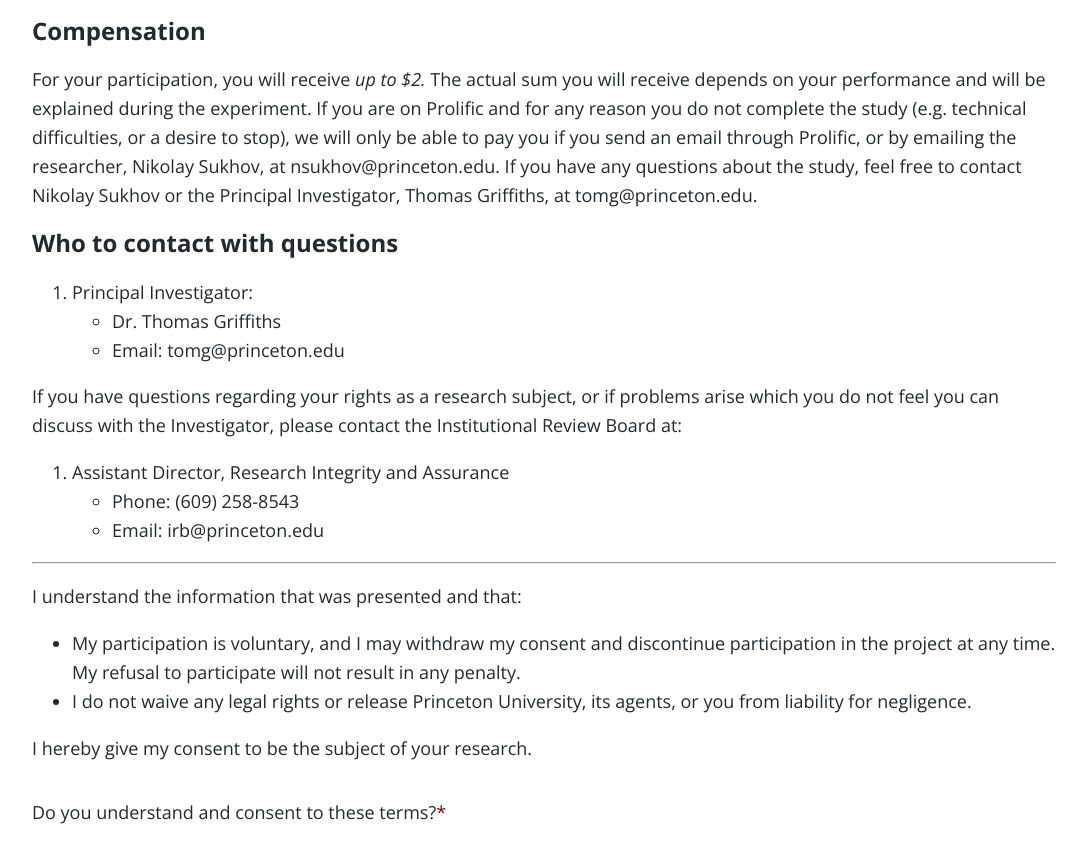
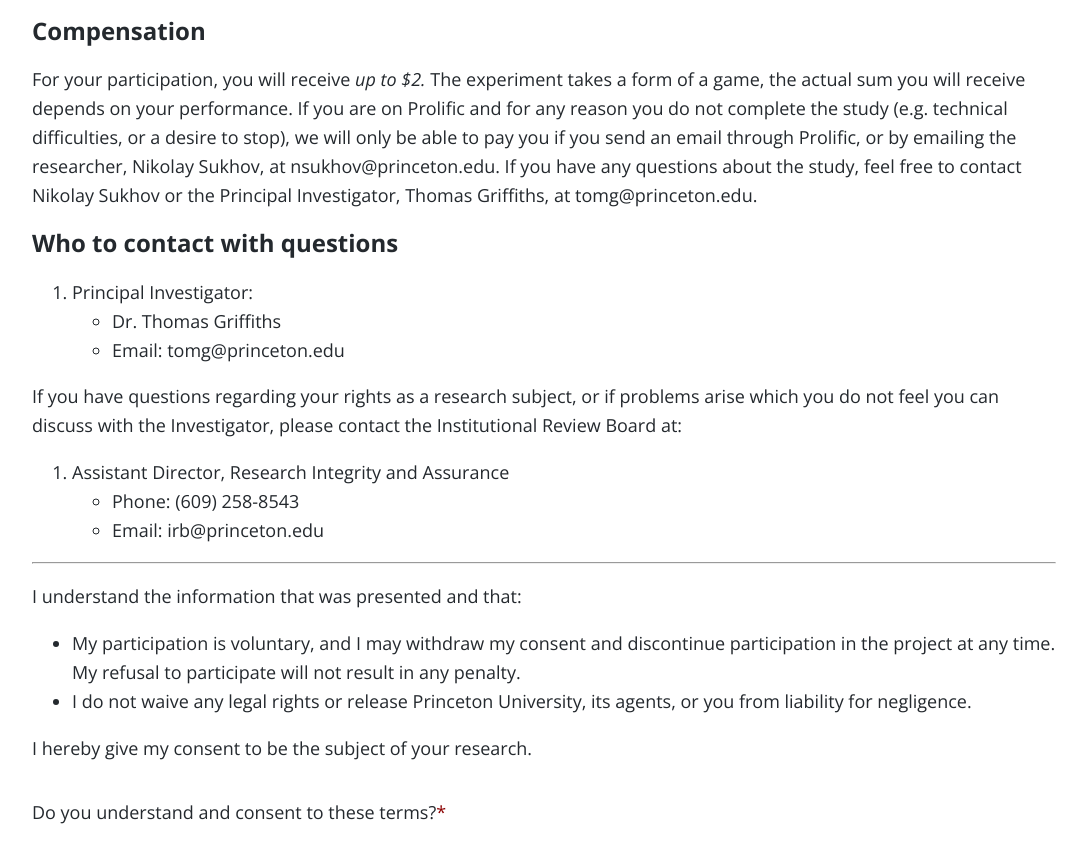
Before and after one commit to sukhovn/Optimal-stopping, a website: page consent.html in a window 1280 px wide. Shown: the part 1298-2143 px from the top of the page, without its empty margins (96-1183 px from the left). Drawn offline with nearby package versions, Linux system fonts and the light colour scheme.

Commit message:
Minor consent form change

```diff
--- a/consent.html
+++ b/consent.html
@@ -24,7 +24,7 @@
         <h2 id="confidentiality">Confidentiality</h2>
         <p>We will not be asking for any personally identifying information, and we will handle responses as confidentially as possible. Your name, or your Worker IDs will never be tied to your responses on this survey. However, we cannot guarantee the confidentiality of information transmitted over the Internet. To minimize this risk, data containing anything that might be personally identifiable (e.g. Worker IDs) will be encrypted on transfer and storage and will only be accessible to qualified lab personnel. We will be keeping data collected as part of this experiment indefinitely. This anonymized data (containing neither Worker IDs nor IP addresses) may be shared with the scientific community.</p>
         <h2 id="compensation">Compensation</h2>
-        <p>For your participation, you will receive <em>up to $2.</em> The actual sum you will receive depends on your performance and will be explained during the experiment. If you are on Prolific and for any reason you do not complete the study (e.g. technical difficulties, or a desire to stop), we will only be able to pay you if you send an email through Prolific, or by emailing the researcher, Nikolay Sukhov, at nsukhov@princeton.edu. If you have any questions about the study, feel free to contact Nikolay Sukhov or the Principal Investigator, Thomas Griffiths, at tomg@princeton.edu.</p>
+        <p>For your participation, you will receive <em>up to $2.</em> The experiment takes a form of a game, the actual sum you will receive depends on your performance. If you are on Prolific and for any reason you do not complete the study (e.g. technical difficulties, or a desire to stop), we will only be able to pay you if you send an email through Prolific, or by emailing the researcher, Nikolay Sukhov, at nsukhov@princeton.edu. If you have any questions about the study, feel free to contact Nikolay Sukhov or the Principal Investigator, Thomas Griffiths, at tomg@princeton.edu.</p>
         <h2 id="whotocontactwithquestions">Who to contact with questions</h2>
         <ol>
         <li>Principal Investigator:<ul>
```
